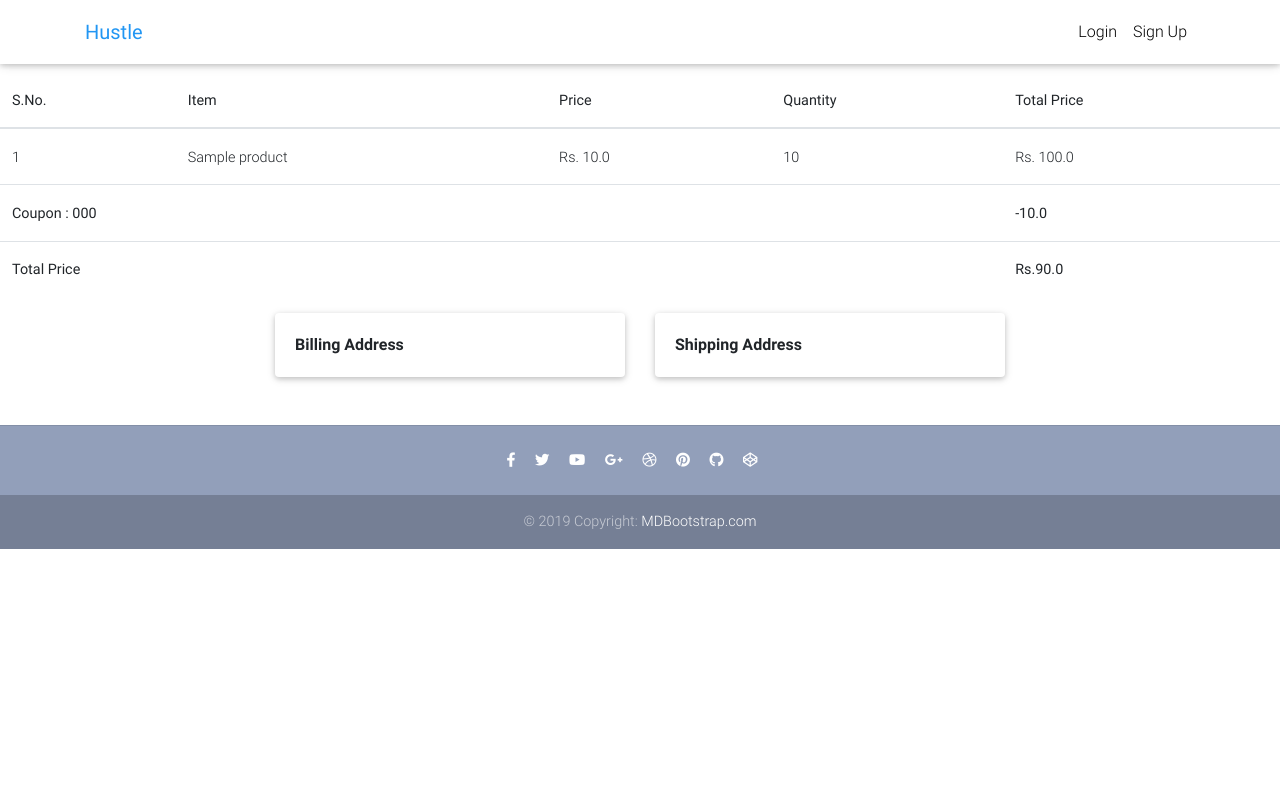
After one commit to shubham1604/hustle_ecommerce, a Django app: page /order-details/1/ in a window 1280 px wide. The commit adds this page. Shown: the top 789 px of the page. Run offline with Django 3.2, Linux system fonts and the light colour scheme; tables that the repository leaves empty hold one stand-in row (values such as "Sample post"); some libraries are stand-ins or nearby versions.

Commit message:
order-history,order-details, new field(price) in orde model

```diff
--- a/core/models.py
+++ b/core/models.py
@@ -43,6 +43,7 @@ class Order(models.Model):
     payment = models.ForeignKey('Payment', on_delete= models.SET_NULL, null=True, blank=True)
     address = models.ForeignKey('Address', on_delete = models.SET_NULL, null= True, blank=True)
     coupon = models.ForeignKey('Coupon', on_delete = models.SET_NULL, blank=True, null=True)
+    price = models.FloatField(null=True ,default = None)
 
     def order_price(self):
         items = self.orderproduct_set.all()
--- a/core/urls.py
+++ b/core/urls.py
@@ -10,6 +10,8 @@ path('product/<int:pk>/', views.product, name = 'product'),
 path('cart-action', views.cart_action, name = 'cart-action'),
 path('delete-item-from-cart', views.delete_item_from_cart, name = 'delete-item-from-cart'),
 path('order-summary', views.order_summary, name = 'order_summary'),
+path('order-history', views.order_history, name = 'order_history'),
+path('order-details/<int:pk>/', views.order_details, name = 'order_details'),
 path('checkout/', views.checkout, name = 'checkout'),
 path('add_coupon/', views.add_coupon, name = 'add_coupon'),
 path('payment/', views.payment, name = 'payment')
--- a/core/views.py
+++ b/core/views.py
@@ -186,6 +186,7 @@ def payment(request):
                     order.placed = True
                     order.placed_on = datetime.now()
                     order.payment = payment
+                    order.price = order.order_price()
                     order.save()
 
                     messages.info(request, "Your order was successfull")
@@ -233,3 +234,20 @@ def add_coupon(request):
     else:
         form = CouponForm()
     return redirect(reverse('checkout'))
+
+def order_history(request):
+    context = {}
+    orders = Order.objects.filter(placed=True, user=request.user)
+    context.update({'orders':orders})
+    return render(request,"order-history.html",context)
+
+def order_details(request, pk):
+    context = {}
+    order = Order.objects.filter(pk = pk)
+    if order.exists():
+        order = order.first()
+    else:
+        messages.info(request, "The order doesn't exist")
+
+    context.update({'order':order})
+    return render(request,"order-detail.html", context)
--- a/templates/nav.html
+++ b/templates/nav.html
@@ -41,6 +41,11 @@
           </a>
         </li>
         <li class="nav-item">
+          <a class="nav-link waves-effect" href="{% url 'order_history' %}">
+            <span class="clearfix d-none d-sm-inline-block"> Orders </span>
+          </a>
+        </li>
+        <li class="nav-item">
           <a class="nav-link waves-effect">
             <span class="clearfix d-none d-sm-inline-block"> Logout </span>
           </a>
--- /dev/null
+++ b/templates/order-detail.html
@@ -0,0 +1,113 @@
+{% extends 'base.html' %}
+{% block content %}
+<div class="table-responsive text-nowrap">
+  <table class="table">
+    <thead>
+      <tr>
+        <th scope="col">S.No.</th>
+        <th scope="col">Item</th>
+        <th scope="col">Price</th>
+        <th scope="col">Quantity</th>
+        <th scope="col">Total Price</th>
+
+      </tr>
+    </thead>
+    <tbody>
+      {% for order_product in order.orderproduct_set.all %}
+      <tr>
+        <td scope="row">{{forloop.counter}}</td>
+        <td>{{order_product.product.product_title}}</td>
+        <td>Rs. {% if order_product.product.discount_price %}{{order_product.product.discount_price}}{% else %}{{order_product.product.price}}{% endif %}</td>
+        <td>
+          <form method = "POST" action = "{% url 'cart-action' %}">
+            {% csrf_token %}
+          <input type = "hidden" value = "{{order_product.product.pk}}" name = "product">
+          <input name = "quantity_ordered" type="hidden" value="1" aria-label="Search" class="form-control" style="width: 100px">
+          {{order_product.quantity_ordered}}
+        </form>
+        </td>
+        <td>Rs. {{order_product.get_item_price}}{% if order_product.product.discount_price %}( saved {{order_product.get_money_saved}}){% endif %}</td>
+
+      </tr>
+      {% empty %}
+        <tr>
+          <td colspan = "5">Your cart is empty</td>
+         </tr>
+      {% endfor %}
+      {% if order.orderproduct_set.all.count > 0 %}
+      {% if order.coupon %}
+      <tr>
+      <td colspan = "4"><b>Coupon : {{order.coupon.code}}</b></td>
+      <td><b>-{{order.coupon.amount}}</b></td>
+      </tr>
+      {% endif %}
+      <tr>
+      <td colspan = "4"><b>Total Price</b></td>
+      <td><b>Rs.{{order.order_price}}</b></td>
+      </tr>
+
+      {% endif %}
+
+
+
+    </tbody>
+  </table>
+</div>
+<div class="container wow fadeIn">
+  <!--Grid row-->
+
+  <div class="row">
+    <!--Grid column-->
+    <div class="col-md-4 mb-4 offset-md-2">
+      <!--Card-->
+
+      <div class="card">
+        <!--Card content-->
+        <div class="card-body">
+
+          <b style = "text-align:center;">Billing Address</b>
+          <!-- <div class = "row">
+
+          </div> -->
+
+          <!-- <div class="md-form ">
+          </div> -->
+
+          <!--address-2-->
+
+          <!--Grid row-->
+        </div>
+      </div>
+    </div>
+
+    <div class="col-md-4 mb-4">
+      <!--Card-->
+
+      <div class="card">
+        <!--Card content-->
+        <div class="card-body">
+          <b style = "text-align:center;">Shipping Address</b>
+
+
+          <!-- <div class = "row">
+
+          </div> -->
+
+          <!-- <div class="md-form ">
+          </div> -->
+
+
+          <!--address-2-->
+
+          <!--Grid row-->
+        </div>
+      </div>
+    </div>
+
+
+  </div>
+  <!--Grid row-->
+
+
+</div>
+{% endblock content %}
```
Also changed, not shown: templates/order-history.html (added, +45 -0 lines), core/migrations/0019_order_price.py (added).
